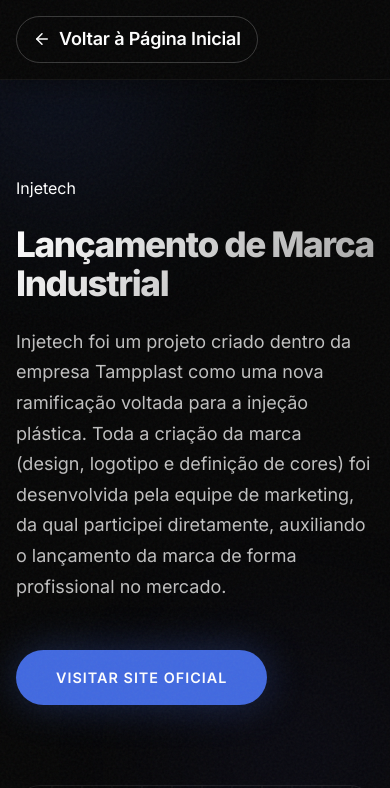
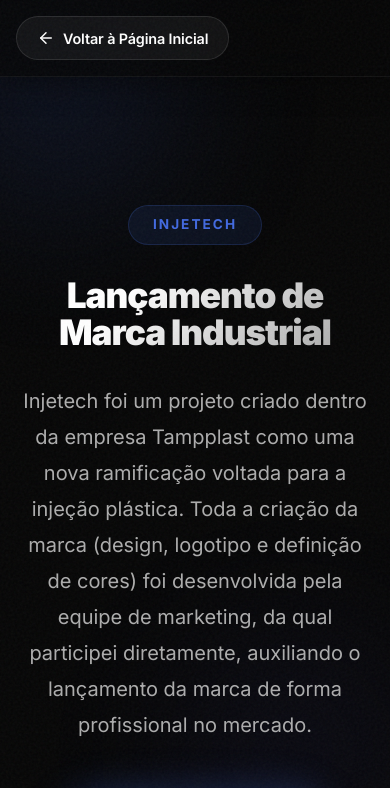
Before and after one commit to jjulioCsar/portfoliojl, a React (Vite) app: page /project/injetech in a window 390 px wide. Shown: the top 788 px of the page. Built offline with nearby package versions, Linux system fonts and the light colour scheme.

Commit message:
Standardized project case study layout: refined typography, spacing, and mobile responsiveness

```diff
--- a/src/components/Projects.css
+++ b/src/components/Projects.css
@@ -54,18 +54,50 @@
 
 /* Case Study Page Restorations */
 .project-detail-page {
-    padding: 2rem 0 6rem;
+    padding: 2rem 0 8rem;
     min-height: 80vh;
 }
 
+.case-header {
+    max-width: 1000px;
+    margin: 0 auto;
+    text-align: center;
+    padding: 6rem 0 4rem;
+}
+
+.case-badge {
+    background: rgba(65, 105, 225, 0.1);
+    color: var(--primary-color);
+    padding: 0.5rem 1.5rem;
+    border-radius: 99px;
+    font-size: 0.85rem;
+    font-weight: 700;
+    text-transform: uppercase;
+    letter-spacing: 0.15em;
+    border: 1px solid rgba(65, 105, 225, 0.2);
+    display: inline-block;
+    margin-bottom: 2rem;
+}
+
 .case-header h1 {
-    font-size: clamp(2.5rem, 5vw, 4rem);
-    margin: 1.5rem 0;
-    line-height: 1.1;
-    background: linear-gradient(135deg, #fff 0%, #a1a1a1 100%);
+    font-size: clamp(2.5rem, 6vw, 5rem);
+    margin: 0 0 2rem;
+    line-height: 1.05;
+    font-weight: 900;
+    background: linear-gradient(135deg, #fff 30%, #a1a1a1 100%);
     -webkit-background-clip: text;
     background-clip: text;
     -webkit-text-fill-color: transparent;
+    letter-spacing: -0.03em;
+}
+
+.case-header p {
+    font-size: 1.25rem;
+    color: var(--text-secondary);
+    line-height: 1.8;
+    max-width: 850px;
+    margin: 0 auto 3rem;
+    opacity: 0.9;
 }
 
 .project-detail-visual {
@@ -114,12 +146,14 @@
 }
 
 .case-study-block {
-    background: linear-gradient(135deg, rgba(15, 23, 42, 0.9) 0%, rgba(5, 5, 5, 0.95) 100%);
-    border: 1px solid rgba(65, 105, 225, 0.15);
+    background: linear-gradient(135deg, rgba(15, 23, 42, 0.8) 0%, rgba(5, 5, 5, 0.9) 100%);
+    backdrop-filter: blur(20px);
+    -webkit-backdrop-filter: blur(20px);
+    border: 1px solid rgba(255, 255, 255, 0.05);
     border-radius: var(--bento-radius);
-    padding: 5rem 4rem;
+    padding: 6rem 5rem;
     color: var(--text-main);
-    box-shadow: 0 40px 100px rgba(0, 0, 0, 0.6), inset 0 0 40px rgba(65, 105, 225, 0.05);
+    box-shadow: 0 40px 100px rgba(0, 0, 0, 0.6), inset 0 0 40px rgba(65, 105, 225, 0.03);
 }
 
 /* Metrics Grid */
@@ -265,47 +299,68 @@
 
 .bar-track {
     flex: 1;
-    height: 36px;
-    background: rgba(255, 255, 255, 0.05);
-    border-radius: 10px;
+    height: 48px;
+    background: rgba(255, 255, 255, 0.03);
+    border-radius: 14px;
     overflow: hidden;
     position: relative;
-    border: 1px solid rgba(255, 255, 255, 0.05);
+    border: 1px solid rgba(255, 255, 255, 0.08);
 }
 
 .bar-fill {
     height: 100%;
-    border-radius: 9px;
+    border-radius: 12px;
     display: flex;
     align-items: center;
     justify-content: flex-end;
-    padding-right: 1.25rem;
-    transition: width 1.5s cubic-bezier(0.16, 1, 0.3, 1);
+    padding-right: 1.5rem;
+    transition: width 2s cubic-bezier(0.16, 1, 0.3, 1);
     min-width: fit-content;
+    position: relative;
 }
 
 .bar-fill.before {
-    background: rgba(255, 255, 255, 0.1);
+    background: rgba(255, 255, 255, 0.08);
 }
 
 .bar-fill.during {
-    background: linear-gradient(90deg, var(--primary-color), #5c82ff);
-    box-shadow: 0 0 20px rgba(65, 105, 225, 0.4);
+    background: linear-gradient(90deg, #4169E1, #5c82ff);
+    box-shadow: 0 0 30px rgba(65, 105, 225, 0.3);
+}
+
+.bar-fill.during::after {
+    content: '';
+    position: absolute;
+    top: 0;
+    left: 0;
+    right: 0;
+    bottom: 0;
+    background: linear-gradient(90deg, transparent, rgba(255, 255, 255, 0.1), transparent);
+    animation: bar-shimmer 3s infinite;
+}
+
+@keyframes bar-shimmer {
+    0% { transform: translateX(-100%); }
+    100% { transform: translateX(100%); }
 }
 
 .bar-value {
     font-size: 0.9rem;
     font-weight: 700;
     color: #fff;
+    position: relative;
+    z-index: 2;
 }
 
 .comparison-gain {
-    display: flex;
+    display: inline-flex;
     align-items: center;
     gap: 0.75rem;
-    margin-top: 2rem;
-    padding-top: 1.5rem;
-    border-top: 1px solid rgba(255, 255, 255, 0.05);
+    margin-top: 2.5rem;
+    padding: 0.75rem 1.5rem;
+    background: rgba(74, 222, 128, 0.05);
+    border: 1px solid rgba(74, 222, 128, 0.1);
+    border-radius: 99px;
     color: #4ade80;
     font-weight: 700;
     font-size: 1.1rem;
@@ -316,9 +371,12 @@
 }
 
 .gain-percent {
+    background: rgba(65, 105, 225, 0.1);
     color: var(--primary-color);
-    font-weight: 500;
-    font-size: 0.9rem;
+    padding: 2px 10px;
+    border-radius: 6px;
+    font-weight: 700;
+    font-size: 0.85rem;
 }
 
 .project-block.reverse .project-info {
@@ -470,3 +528,16 @@
         font-size: 2.2rem;
     }
 }
+/* Standardized Project Detail Styles */
+.section-title-center { text-align: center; margin-bottom: 3.5rem; font-size: 2rem; color: var(--text-main); }
+.comparison-header, .gallery-header { text-align: center; max-width: 800px; margin: 0 auto 4rem; }
+.comparison-header h4, .gallery-header h4 { margin-bottom: 1.5rem; }
+.comparison-gain-wrapper { margin-top: 2.5rem; display: flex; justify-content: center; }
+.highlight-text { font-size: clamp(1.1rem, 2vw, 1.4rem); line-height: 1.8; color: var(--text-main); opacity: 0.9; max-width: 900px; margin: 0 auto; text-align: center; }
+.gallery-showcase { display: grid; grid-template-columns: repeat(auto-fit, minmax(400px, 1fr)); gap: 3rem; }
+.gallery-img-core { width: 100%; height: auto; display: block; transition: transform 0.8s cubic-bezier(0.16, 1, 0.3, 1); }
+.gallery-item-standalone { overflow: hidden; border-radius: 24px; border: 1px solid rgba(255, 255, 255, 0.05); background: var(--bg-card); }
+.gallery-item-standalone:hover .gallery-img-core { transform: scale(1.05); }
+.project-navbar { position: sticky; top: 0; background: rgba(5, 5, 5, 0.8); backdrop-filter: blur(15px); -webkit-backdrop-filter: blur(15px); border-bottom: 1px solid rgba(255, 255, 255, 0.05); z-index: 1000; }
+.btn-back { display: inline-flex; align-items: center; gap: 8px; padding: 0.6rem 1.25rem; font-size: 0.9rem; background: rgba(255, 255, 255, 0.05); border: 1px solid rgba(255, 255, 255, 0.1); color: var(--text-main); }
+.btn-back:hover { background: rgba(255, 255, 255, 0.1); border-color: var(--primary-color); }
--- a/src/pages/ProjectDetail.jsx
+++ b/src/pages/ProjectDetail.jsx
@@ -3,11 +3,11 @@ import { useParams, Link, Navigate } from 'react-router-dom';
 import { projectsData } from '../data/projectsData';
 import Footer from '../components/Footer';
 
-// Simple Navigation specific for internal pages
+// Standardized Navigation for project pages
 const SecondaryNavbar = () => (
-    <nav className="navbar scrolled" style={{ position: 'sticky', background: '#050505' }}>
+    <nav className="navbar scrolled project-navbar">
         <div className="container navbar-container">
-            <Link to="/" className="btn btn-outline" style={{ display: 'inline-flex', alignItems: 'center', gap: '8px', padding: '0.5rem 1rem' }}>
+            <Link to="/" className="btn btn-back">
                 <svg xmlns="http://www.w3.org/2000/svg" width="18" height="18" viewBox="0 0 24 24" fill="none" stroke="currentColor" strokeWidth="2" strokeLinecap="round" strokeLinejoin="round"><line x1="19" y1="12" x2="5" y2="12"></line><polyline points="12 19 5 12 12 5"></polyline></svg>
                 Voltar à Página Inicial
             </Link>
@@ -25,7 +25,7 @@ const ProjectDetail = () => {
     }, []);
 
     if (!project) {
-        return <Navigate to="/" replace />; // Handle unknown IDs by redirecting to Home
+        return <Navigate to="/" replace />;
     }
 
     return (
@@ -35,7 +35,7 @@ const ProjectDetail = () => {
             <main className="project-detail-page">
                 <div className="container">
 
-                    <div className="case-header reveal active" style={{ padding: '4rem 0 2rem' }}>
+                    <div className="case-header reveal active">
                         <span className="case-badge">{project.subtitle}</span>
                         <h1>{project.title}</h1>
                         <p>{project.context}</p>
@@ -45,9 +45,9 @@ const ProjectDetail = () => {
                                 target="_blank"
                                 rel="noopener noreferrer"
                                 className="btn btn-primary"
-                                style={{ marginTop: '1.5rem', textTransform: 'uppercase', fontSize: '0.9rem', letterSpacing: '1px' }}
                             >
                                 Visitar Site Oficial
+                                <svg xmlns="http://www.w3.org/2000/svg" width="18" height="18" viewBox="0 0 24 24" fill="none" stroke="currentColor" strokeWidth="2" strokeLinecap="round" strokeLinejoin="round" style={{ marginLeft: '10px' }}><line x1="7" y1="17" x2="17" y2="7"></line><polyline points="7 7 17 7 17 17"></polyline></svg>
                             </a>
                         )}
                     </div>
@@ -82,8 +82,8 @@ const ProjectDetail = () => {
 
                             {/* Metrics Grid */}
                             {project.metrics && (
-                                <div className="case-results-section" style={{ marginTop: '3rem' }}>
-                                    <h4>{project.resultsDescription}</h4>
+                                <div className="case-results-section">
+                                    <h4 className="section-title-center">{project.resultsDescription}</h4>
                                     <div className="case-metrics-grid">
                                         {project.metrics.map((metric, idx) => (
                                             <div key={idx} className={`metric-box ${metric.featured ? 'featured-metric' : ''}`}>
@@ -101,20 +101,22 @@ const ProjectDetail = () => {
 
                             {/* Comparison Section */}
                             {project.comparison && (
-                                <div className="case-comparison reveal active" style={{ marginTop: '5rem' }}>
+                                <div className="case-comparison reveal active">
+                                    <div className="comparison-header">
                                         <h4>Escalabilidade: Antes vs Durante</h4>
                                         <p>Comparativo visual do crescimento real atingido com a estratégia.</p>
+                                    </div>
 
                                     <div className="comparison-grid">
-                                        {project.comparison.reach && (
-                                            <div className="comparison-card">
-                                                <h5 className="comparison-title">Contas Alcançadas</h5>
+                                        {Object.entries(project.comparison).map(([key, data]) => (
+                                            <div key={key} className="comparison-card">
+                                                <h5 className="comparison-title">{key === 'reach' ? 'Contas Alcançadas' : 'Ações no Perfil'}</h5>
                                                 <div className="comparison-bars">
                                                     <div className="bar-row">
                                                         <span className="bar-label">Antes</span>
                                                         <div className="bar-track">
-                                                            <div className="bar-fill before" style={{ width: `${(project.comparison.reach.before / project.comparison.reach.during) * 100}%` }}>
-                                                                <span className="bar-value">{project.comparison.reach.beforeString}</span>
+                                                            <div className="bar-fill before" style={{ width: `${(data.before / data.during) * 100}%` }}>
+                                                                <span className="bar-value">{data.beforeString}</span>
                                                             </div>
                                                         </div>
                                                     </div>
@@ -122,77 +124,46 @@ const ProjectDetail = () => {
                                                         <span className="bar-label">Durante</span>
                                                         <div className="bar-track">
                                                             <div className="bar-fill during" style={{ width: '100%' }}>
-                                                                <span className="bar-value">{project.comparison.reach.duringString}</span>
+                                                                <span className="bar-value">{data.duringString}</span>
                                                             </div>
                                                         </div>
                                                     </div>
                                                 </div>
+                                                <div className="comparison-gain-wrapper">
                                                     <div className="comparison-gain">
                                                         <svg xmlns="http://www.w3.org/2000/svg" width="20" height="20" viewBox="0 0 24 24" fill="none" stroke="currentColor" strokeWidth="3" strokeLinecap="round" strokeLinejoin="round"><polyline points="23 6 13.5 15.5 8.5 10.5 1 18"></polyline><polyline points="17 6 23 6 23 12"></polyline></svg>
-                                                    {project.comparison.reach.gainText} <span className="gain-percent">({project.comparison.reach.gainPercent})</span>
-                                                </div>
-                                            </div>
-                                        )}
-
-                                        {project.comparison.actions && (
-                                            <div className="comparison-card">
-                                                <h5 className="comparison-title">Ações no Perfil</h5>
-                                                <div className="comparison-bars">
-                                                    <div className="bar-row">
-                                                        <span className="bar-label">Antes</span>
-                                                        <div className="bar-track">
-                                                            <div className="bar-fill before" style={{ width: `${(project.comparison.actions.before / project.comparison.actions.during) * 100}%` }}>
-                                                                <span className="bar-value">{project.comparison.actions.beforeString}</span>
+                                                        {data.gainText} <span className="gain-percent">({data.gainPercent})</span>
                                                     </div>
                                                 </div>
                                             </div>
-                                                    <div className="bar-row">
-                                                        <span className="bar-label">Durante</span>
-                                                        <div className="bar-track">
-                                                            <div className="bar-fill during" style={{ width: '100%' }}>
-                                                                <span className="bar-value">{project.comparison.actions.duringString}</span>
-                                                            </div>
-                                                        </div>
-                                                    </div>
-                                                </div>
-                                                <div className="comparison-gain">
-                                                    <svg xmlns="http://www.w3.org/2000/svg" width="20" height="20" viewBox="0 0 24 24" fill="none" stroke="currentColor" strokeWidth="3" strokeLinecap="round" strokeLinejoin="round"><polyline points="23 6 13.5 15.5 8.5 10.5 1 18"></polyline><polyline points="17 6 23 6 23 12"></polyline></svg>
-                                                    {project.comparison.actions.gainText} <span className="gain-percent">({project.comparison.actions.gainPercent})</span>
-                                                </div>
-                                            </div>
-                                        )}
+                                        ))}
                                     </div>
                                 </div>
                             )}
 
                             {/* Highlight Section */}
                             {project.highlight && (
-                                <div className="case-highlight reveal active" style={{ marginTop: '5rem', paddingTop: '4rem', borderTop: '1px solid rgba(255,255,255,0.05)' }}>
+                                <div className="case-highlight reveal active">
                                     <h4>Insights & Ponto de Destaque</h4>
-                                    <p style={{ fontSize: '1.2rem', lineHeight: '1.8', color: 'var(--text-main)', opacity: '0.9' }}>{project.highlight}</p>
+                                    <p className="highlight-text">{project.highlight}</p>
                                 </div>
                             )}
 
                             {/* Gallery Section */}
                             {project.gallery && (
-                                <div className="case-gallery reveal active" style={{ marginTop: '5rem', paddingTop: '4rem', borderTop: '1px solid rgba(255,255,255,0.05)' }}>
+                                <div className="case-gallery reveal active">
+                                    <div className="gallery-header">
                                         <h4>Design & Identidade Visual Extrapolando o Digital</h4>
-                                    <p style={{ marginBottom: '2rem', color: 'var(--text-secondary)', fontSize: '1.1rem' }}>Peças criadas com foco em branding físico, expandindo o posicionamento da marca e gerando autoridade visual pelo mundo a fora.</p>
-                                    <div className="gallery-showcase" style={{ marginTop: '2rem' }}>
+                                        <p>Peças criadas com foco em branding físico, expandindo o posicionamento da marca e gerando autoridade visual pelo mundo a fora.</p>
+                                    </div>
+                                    <div className="gallery-showcase">
                                         {project.gallery.map((item, idx) => (
-                                            <div key={idx} className="gallery-item-standalone" style={{ overflow: 'hidden', borderRadius: '16px', boxShadow: '0 20px 40px rgba(0,0,0,0.3)' }}>
+                                            <div key={idx} className="gallery-item-standalone css-hover-lift">
                                                 <img
                                                     src={item.src}
                                                     alt={item.alt}
                                                     title={item.title}
-                                                    style={{
-                                                        width: '100%',
-                                                        maxWidth: 'none',
-                                                        height: 'auto',
-                                                        display: 'block',
-                                                        transition: 'transform 0.5s ease'
-                                                    }}
-                                                    className="project-logo-detail-img"
+                                                    className="gallery-img-core"
                                                 />
                                             </div>
                                         ))}
```
Lines whose indentation alone changed are shown as unchanged.
